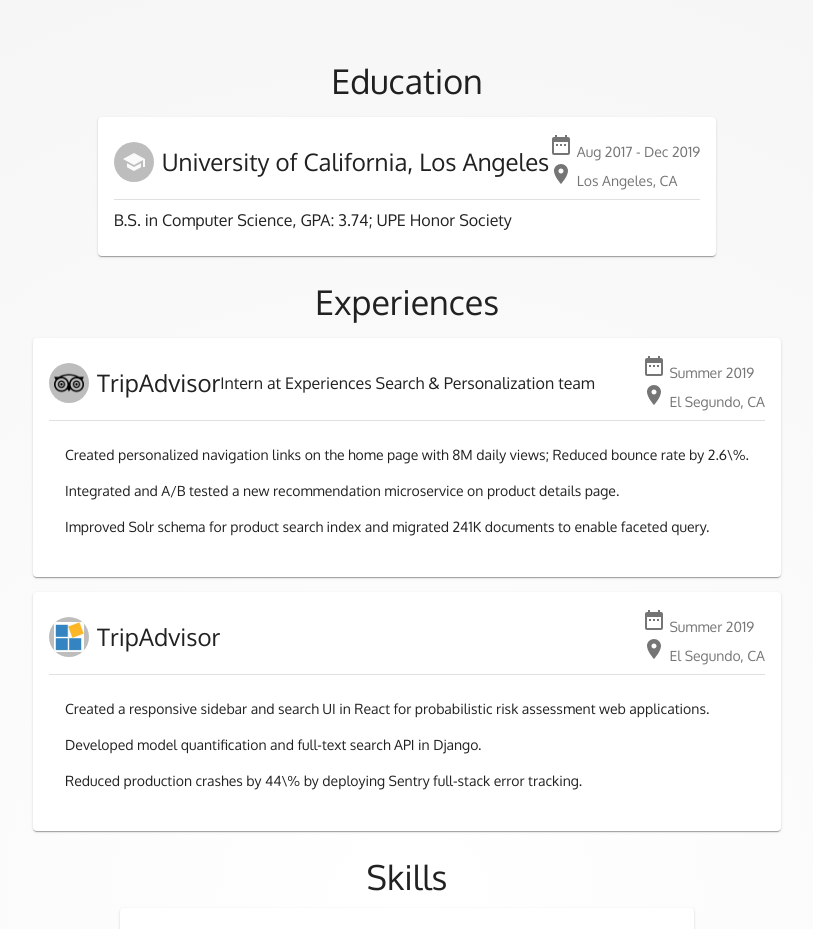
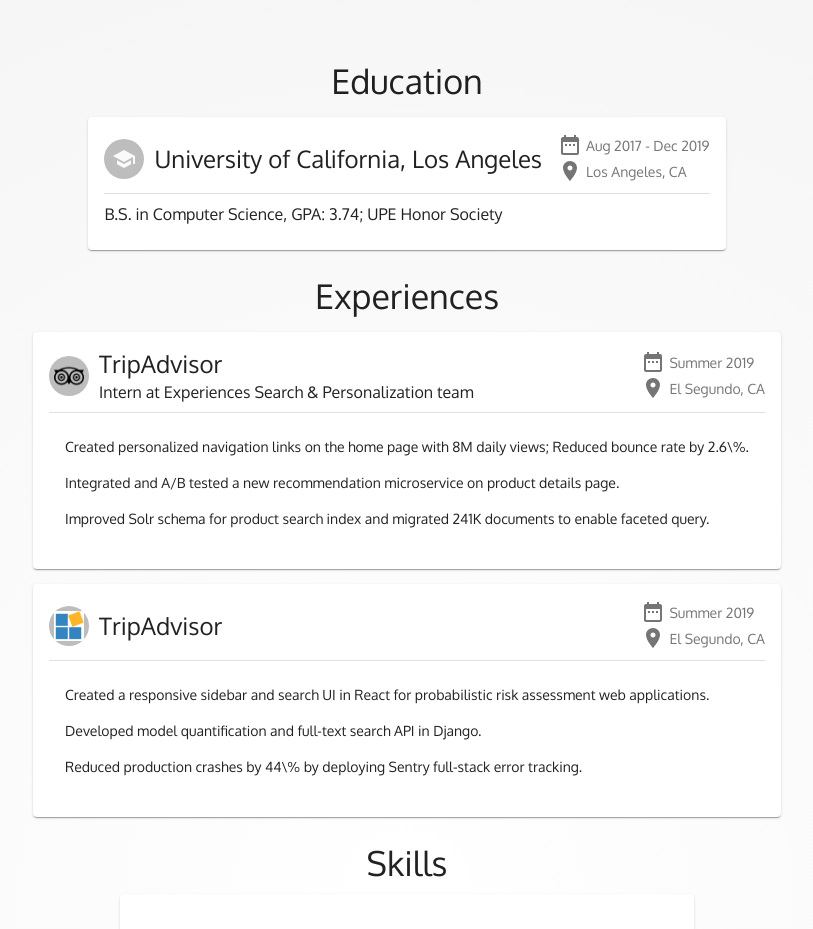
Before and after one commit to yifei-fu/yifei.dev, a React (Create React App) app: page / in a window 1280 px wide. Shown: the part 800-1729 px from the top of the page, without its empty margins (233-1046 px from the left). Built offline with nearby package versions, Linux system fonts and the light colour scheme.

Commit message:
Improve InfoCard text alignment.

```diff
--- a/src/InfoCard.tsx
+++ b/src/InfoCard.tsx
@@ -16,16 +16,26 @@
     alignItems: 'center',
   },
   avatar: {
-    marginRight: theme.spacing(1),
+    marginRight: theme.spacing(1.25),
   },
   left: {
     display: 'flex',
     flexDirection: 'row',
     alignItems: 'center',
+    paddingRight: theme.spacing(2),
   },
   divider: {
     marginTop: theme.spacing(1),
     marginBottom: theme.spacing(1),
+  },
+  iconText: {
+    display: 'flex',
+    flexDirection: 'row',
+    alignItems: 'center',
+  },
+  icon: {
+    marginRight: theme.spacing(0.5),
+    marginBottom: theme.spacing(0.25),
   },
 }));
 
@@ -47,27 +57,25 @@
         <div className={classes.header}>
           <div className={classes.left}>
             <Avatar className={classes.avatar}>{icon}</Avatar>
+            <div>
               <Typography variant='h5'>
                 {title}
               </Typography>
               {
                 subtitle && (
-                <>
-                  <br/>
                   <Typography variant='body1'>
                     {subtitle}
                   </Typography>
-                </>
                 )
               }
             </div>
+          </div>
           <Typography variant='body2' color='textSecondary' component='p'>
             {time && (
-              <><DateRangeIcon/> {time}</>
+              <div className={classes.iconText}><DateRangeIcon className={classes.icon}/> {time}</div>
             )}
-            <br/>
             {time && (
-              <><LocationOnIcon/> {location}</>
+              <div className={classes.iconText}><LocationOnIcon className={classes.icon}/> {location}</div>
             )}
           </Typography>
         </div>
```
Lines whose indentation alone changed are shown as unchanged.
